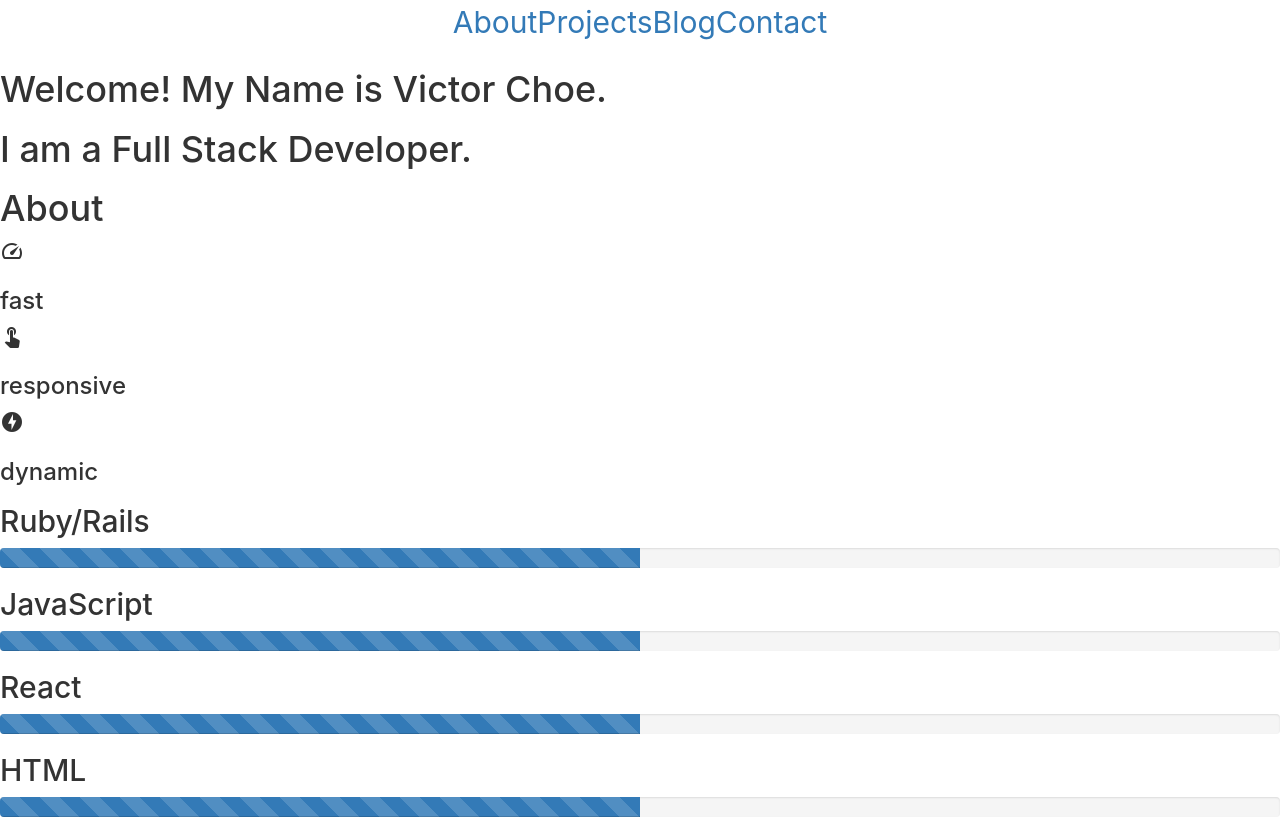
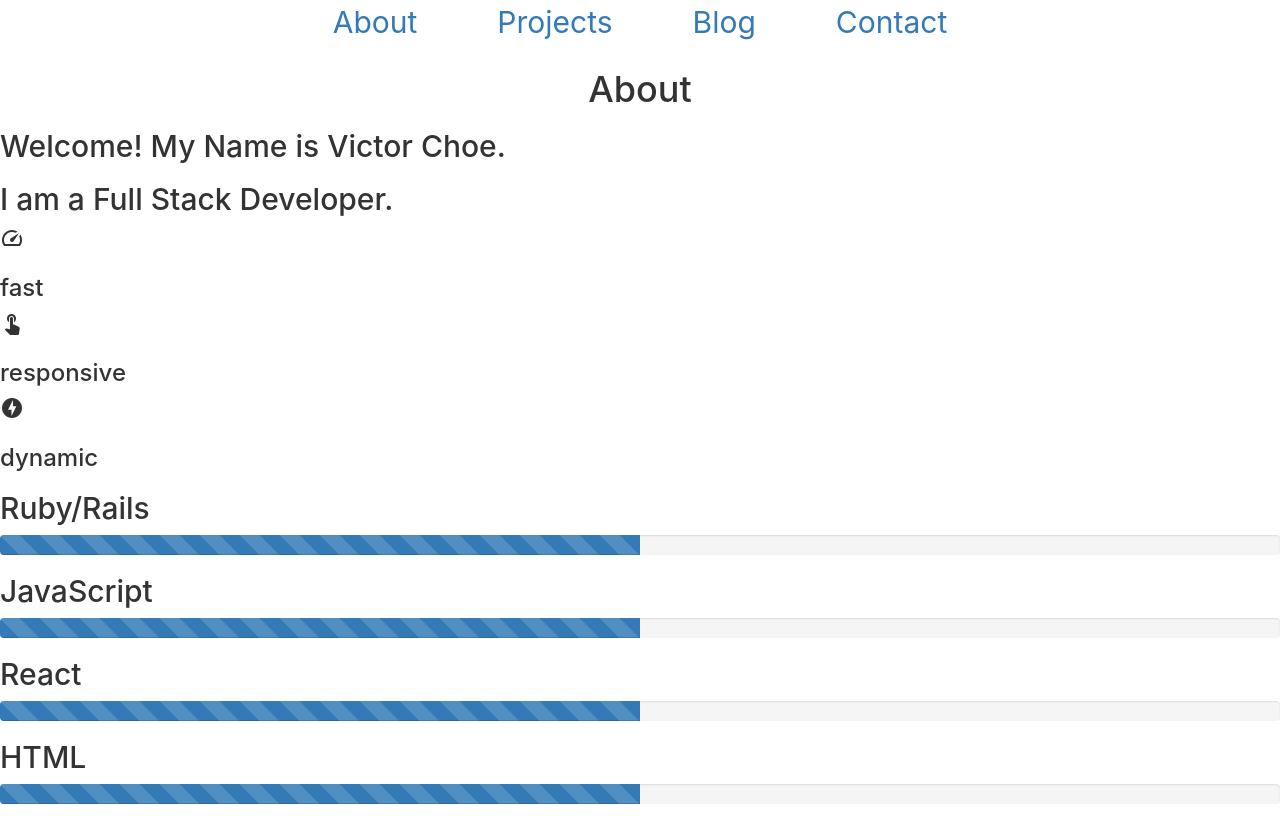
Before and after one commit to vchoe89/discard, a React (Create React App) app: page / in a window 1280 px wide. Shown: the top 819 px of the page. Built offline with nearby package versions, Linux system fonts and the light colour scheme.

Commit message:
about page

```diff
--- a/src/components/About.js
+++ b/src/components/About.js
@@ -7,10 +7,10 @@ class About extends React.Component{
   render(){
     return(
       <div id='about-page'>
-        <h1 id='welcome-header'>Welcome! My Name is Victor Choe.</h1>
-        <h1 id='welcome-header'>I am a Full Stack Developer.</h1>
+        <h1 id='headlines'>About</h1>
+        <h2 id='welcome-header'>Welcome! My Name is Victor Choe.</h2>
+        <h2 id='welcome-header'>I am a Full Stack Developer.</h2>
           <div id='icon-section'>
-            <h1 className='headlines'>About</h1>
             <div>
               <i class="material-icons">
                 speed
--- a/src/index.css
+++ b/src/index.css
@@ -15,3 +15,13 @@ code {
 #about-page{
   padding-top: 50px;
 }
+
+.nav-link{
+  padding-left: 40px;
+  padding-right: 40px;
+}
+
+
+#headlines{
+  text-align: center;
+}
```
